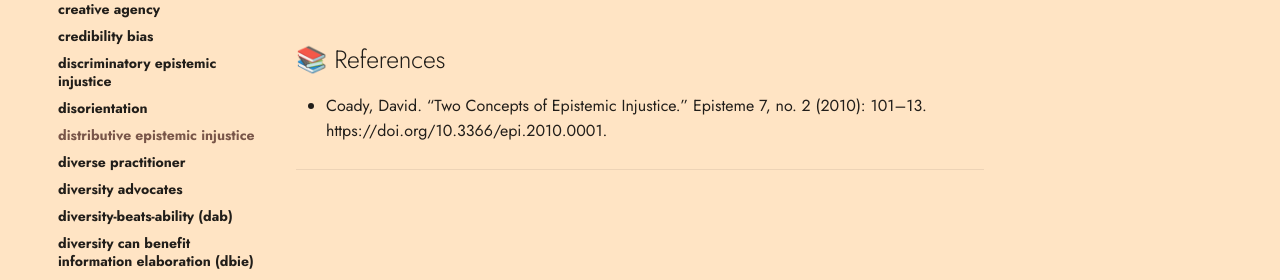
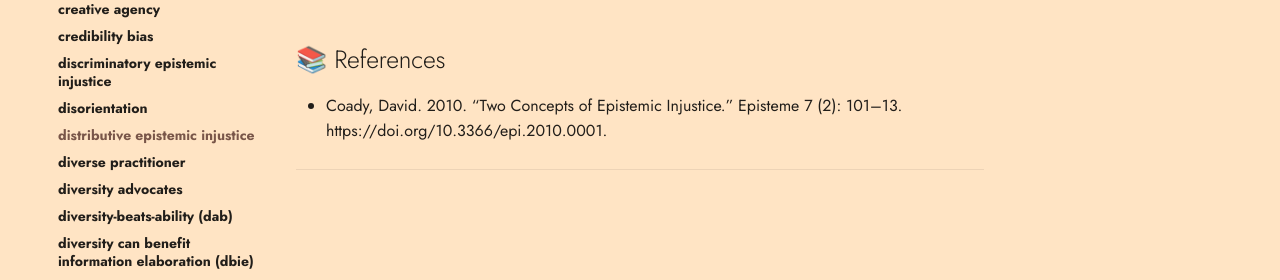
Before and after one commit to conceptcartography/conceptcartography, an MkDocs documentation site: the page built from docs/concepts/distributive-epistemic-injustice.md, in a window 1280 px wide. Shown: the part 371-651 px from the top of the page. Built offline with MkDocs 1.6.1 and Material for MkDocs 9.7.7, drawn with Linux system fonts in a browser that asks for light colours; comment, search, counter and statistics services are not loaded; the version menu is left out.

```diff
--- a/docs/concepts/distributive-epistemic-injustice.md
+++ b/docs/concepts/distributive-epistemic-injustice.md
@@ -10,7 +10,7 @@
 
 ## 📚 References
 
-- Coady, David. “Two Concepts of Epistemic Injustice.” Episteme 7, no. 2 (2010): 101–13. https://doi.org/10.3366/epi.2010.0001.
+- Coady, David. 2010. “Two Concepts of Epistemic Injustice.” Episteme 7 (2): 101–13. https://doi.org/10.3366/epi.2010.0001.
 
 ---
 
```
